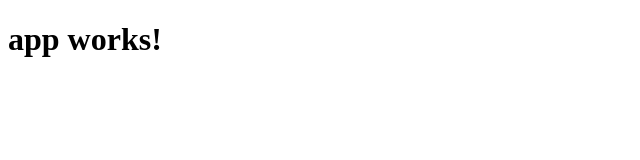
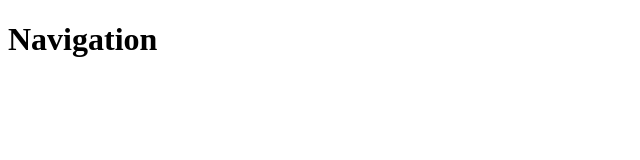
Before and after one commit to Drmrsan/freelance-app-angular, an Angular app: page / in a window 1280 px wide. Shown: the top 160 px of the page, without its empty margins (0-640 px from the left). Built offline with nearby package versions, Linux system fonts and the light colour scheme.

Commit message:
Initializing app and creating homepage component

```diff
--- a/src/app/app.component.ts
+++ b/src/app/app.component.ts
@@ -1,10 +1,11 @@
 import { Component } from '@angular/core';
 
 @Component({
-  selector: 'app-root',
+  moduleId: module.id,
+  selector: 'app',
   templateUrl: './app.component.html',
   styleUrls: ['./app.component.css']
 })
 export class AppComponent {
-  title = 'app works!';
+  title = 'Navigation';
 }
--- a/src/app/app.module.ts
+++ b/src/app/app.module.ts
@@ -4,10 +4,12 @@ import { FormsModule } from '@angular/forms';
 import { HttpModule } from '@angular/http';
 
 import { AppComponent } from './app.component';
+import { HomepageComponent } from './homepage/homepage.component';
 
 @NgModule({
   declarations: [
-    AppComponent
+    AppComponent,
+    HomepageComponent
   ],
   imports: [
     BrowserModule,
--- /dev/null
+++ b/src/app/homepage/homepage.component.ts
@@ -0,0 +1,10 @@
+import { Component } from '@angular/core';
+
+@Component({
+	selector: 'homepage',
+	template: '<h1>Home</h1>'
+})
+
+export class HomepageComponent{
+	title: 'Homepage Component'
+}
--- a/src/index.html
+++ b/src/index.html
@@ -9,6 +9,6 @@
   <link rel="icon" type="image/x-icon" href="favicon.ico">
 </head>
 <body>
-  <app-root>Loading...</app-root>
+  <app>Loading...</app>
 </body>
 </html>
```
Also changed, not shown: src/app/homepage/homepage.module.ts (added, +10 -0 lines).
